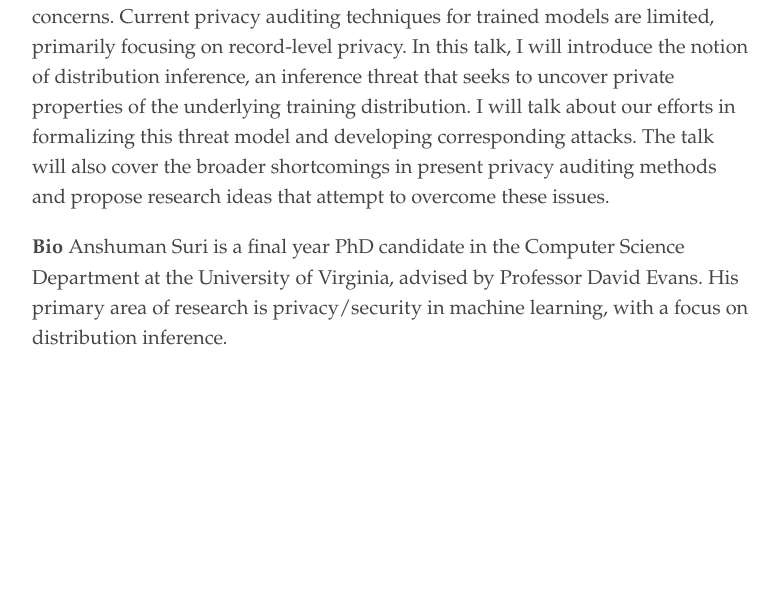
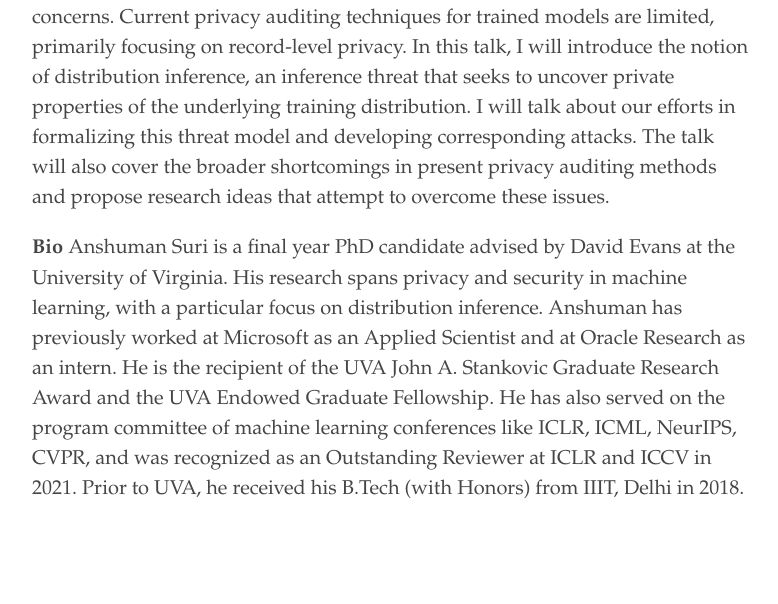
Before and after one commit to uvaml/uvaml.github.io, a Jekyll site: the page built from _texts/2024-02-28.md, in a window 1280 px wide. Shown: the part 600-1204 px from the top of the page, without its empty margins (248-1026 px from the left). Built offline with Jekyll 4.4.1, drawn with Linux system fonts in a browser that asks for light colours; before the commit the page ends 1054 px from its top, so only the background shows below that.

Commit message:
update bio

```diff
--- a/_texts/2024-02-28.md
+++ b/_texts/2024-02-28.md
@@ -17,4 +17,4 @@ Machine learning's increasing integration raises significant privacy concerns. C
 
 
 **Bio**
-Anshuman Suri is a final year PhD candidate in the Computer Science Department at the University of Virginia, advised by Professor David Evans. His primary area of research is privacy/security in machine learning, with a focus on distribution inference.
+Anshuman Suri is a final year PhD candidate advised by David Evans at the University of Virginia. His research spans privacy and security in machine learning, with a particular focus on distribution inference. Anshuman has previously worked at Microsoft as an Applied Scientist and at Oracle Research as an intern. He is the recipient of the UVA John A. Stankovic Graduate Research Award and the UVA Endowed Graduate Fellowship. He has also served on the program committee of machine learning conferences like ICLR, ICML, NeurIPS, CVPR, and was recognized as an Outstanding Reviewer at ICLR and ICCV in 2021. Prior to UVA, he received his B.Tech (with Honors) from IIIT, Delhi in 2018.
```
